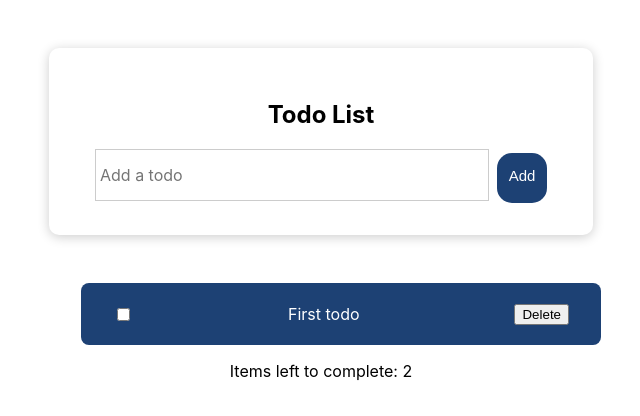
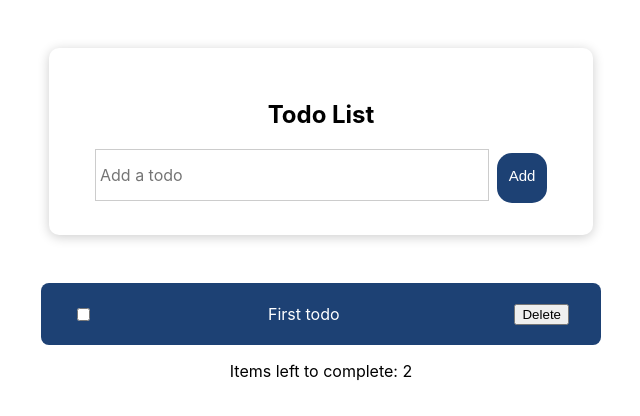
Before and after one commit to lisiesu/todo-app, a React (Create React App) app: page / in a window 1280 px wide. Shown: the top 416 px of the page, without its empty margins (319-959 px from the left). Built offline with nearby package versions, Linux system fonts and the light colour scheme.

Commit message:
Delete functionality added

```diff
--- a/src/App.css
+++ b/src/App.css
@@ -51,3 +51,9 @@ body {
   display: flex;
   justify-content: space-between;
 }
+
+.todo-list {
+  list-style: none;
+  margin: 0;
+  padding: 0;
+}
--- a/src/components/TodoItem.js
+++ b/src/components/TodoItem.js
@@ -1,9 +1,19 @@
+import { useDispatch } from "react-redux";
+import { deleteItem } from "../redux/itemSlice";
+
+
 function TodoItem({ id, title, done }) {
+    const dispatch = useDispatch();
+
+    function handleDelete() {
+        dispatch(deleteItem({ id: id }));
+      }
+
   return (
     <li className="todo-item">
       <input type="checkbox" />
       {title}
-      <button>Delete</button>
+      <button onClick={handleDelete}>Delete</button>
     </li>
   );
 }
--- a/src/components/TodoList.js
+++ b/src/components/TodoList.js
@@ -6,7 +6,7 @@ function TodoList() {
     const todos = useSelector((state)=> state.todos);
 
     return (
-        <ul>
+        <ul className='todo-list'>
           {todos.map((todo) =>(
             <TodoItem id={todo.id} title={todo.title} done={todo.done}/>
         ))}
--- a/src/redux/itemSlice.js
+++ b/src/redux/itemSlice.js
@@ -14,8 +14,11 @@ const itemSlice = createSlice({
       };
       state.push(newItem);
     },
+    deleteItem: (state, action) => {
+      return state.filter((todo)=> todo.id !== action.payload.id)
+  },
   },
 });
 
-export const { addItem } = itemSlice.actions;
+export const { addItem, deleteItem } = itemSlice.actions;
 export default itemSlice.reducer;
```
